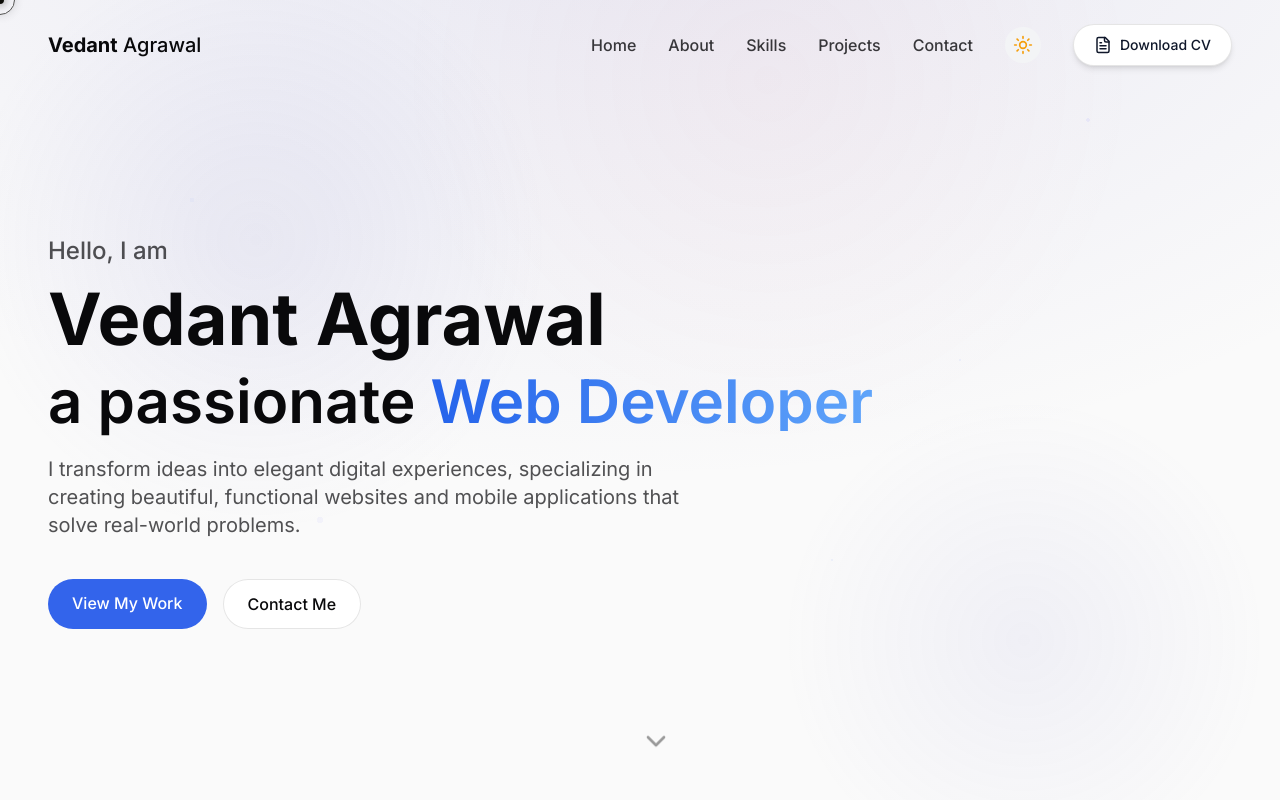
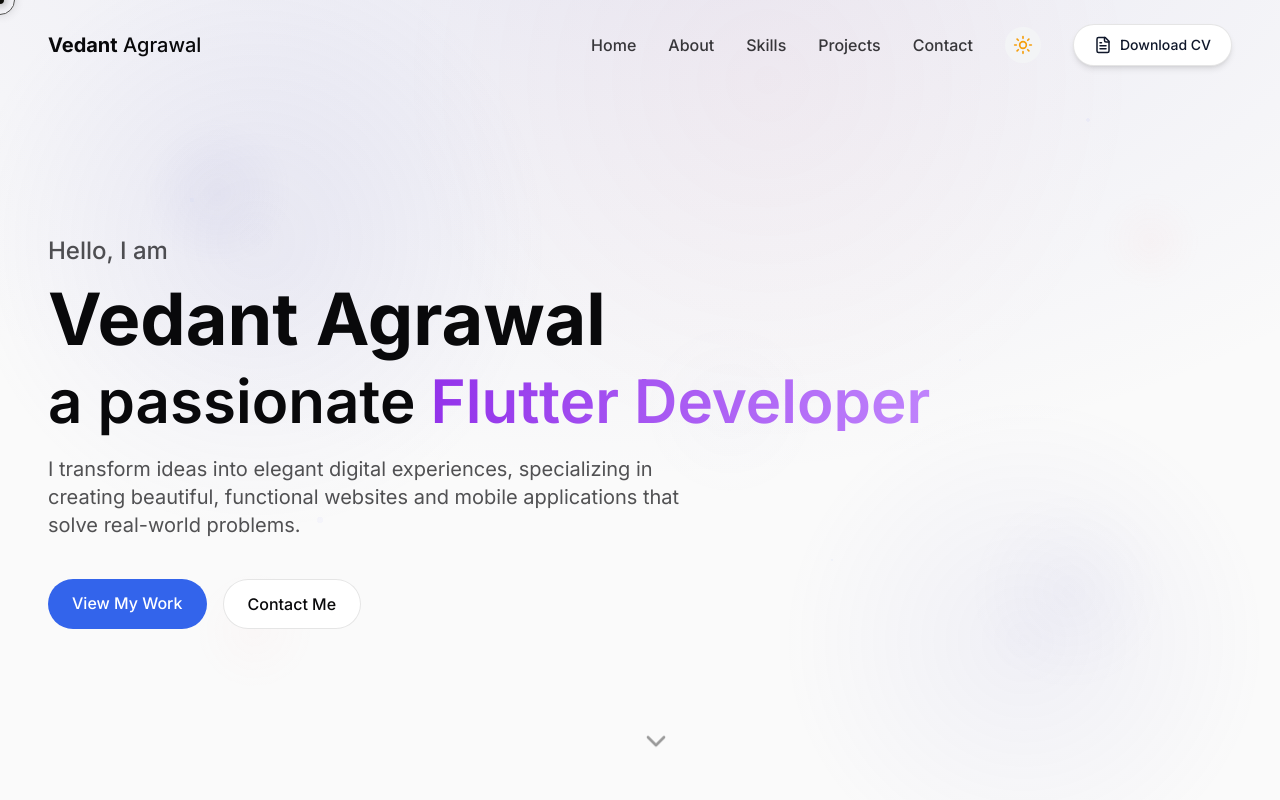
Before and after one commit to vedant022/vedant-portfolio, a React (Vite) app: page / in a window 1280 px wide. Shown: the top 800 px of the page. Built offline with nearby package versions, Linux system fonts and the light colour scheme.

Commit message:
Update animations and typewriter effect
- Updated animations in the project.
- Fixed issue with typewriter effect not changing texts.

```diff
--- a/src/components/About.tsx
+++ b/src/components/About.tsx
@@ -36,7 +36,7 @@ const About = () => {
     <section
       id="about"
       ref={sectionRef}
-      className="py-24 px-6 md:px-12 bg-portfolio-light-gray dark:bg-transparent relative overflow-hidden"
+      className="py-24 px-6 md:px-12 bg-white dark:bg-transparent dark:bg-opacity-5 relative overflow-hidden"
     >
       <div className="max-w-7xl mx-auto">
         {/* Section heading */}
@@ -83,6 +83,12 @@ const About = () => {
         </div>
       </div>
 
+      {/* Floating elements animation */}
+      <div className="floating-elements">
+        <div className="floating-element floating-element-1"></div>
+        <div className="floating-element floating-element-3" style={{ left: '70%', top: '60%' }}></div>
+      </div>
+
       {/* Background pattern */}
       <div className="absolute inset-0 -z-10 bg-[radial-gradient(circle_at_bottom_left,rgba(193,193,255,0.15),rgba(255,255,255,0))] dark:bg-[radial-gradient(circle_at_bottom_left,rgba(160,32,240,0.08),rgba(20,10,30,0))]"></div>
     </section>
--- a/src/components/Hero.tsx
+++ b/src/components/Hero.tsx
@@ -17,14 +17,14 @@ const Hero = () => {
 
   // Define the texts for the typewriter effect
   const typingTexts = [
-    "Web Developer",
-    "Flutter Developer"
+    "Flutter Developer",
+    "Web Developer"
   ];
 
   // Define color classes for each text
   const colorClasses = [
-    "text-gradient-blue",
-    "text-gradient-purple"
+    "text-gradient-purple",
+    "text-gradient-blue"
   ];
 
   return (
@@ -36,13 +36,13 @@ const Hero = () => {
       <div className="max-w-7xl w-full mx-auto flex flex-col justify-center py-20 mt-16">
         {/* Text content with animations */}
         <div className={`transition-all duration-1000 ease-out transform ${isVisible ? 'translate-y-0 opacity-100' : 'translate-y-8 opacity-0'}`}>
-          <h3 className="text-xl md:text-2xl font-medium text-foreground/70 mb-4 animate-fade-in">
+          <h3 className="text-xl md:text-2xl font-medium text-foreground/70 dark:text-white/70 mb-4 animate-fade-in">
             Hello, I am
           </h3>
-          <h1 className="text-4xl md:text-6xl lg:text-7xl font-bold leading-tight animate-fade-in">
+          <h1 className="text-4xl md:text-6xl lg:text-7xl font-bold leading-tight animate-fade-in dark:text-white">
             Vedant Agrawal
           </h1>
-          <h2 className="text-3xl md:text-5xl lg:text-6xl font-semibold mt-2 md:mt-4 animate-fade-in">
+          <h2 className="text-3xl md:text-5xl lg:text-6xl font-semibold mt-2 md:mt-4 animate-fade-in dark:text-white">
             a passionate{' '}
             <span className="relative">
               <TypewriterEffect
@@ -56,7 +56,7 @@ const Hero = () => {
           </h2>
 
           {/* Description */}
-          <p className="max-w-2xl mt-6 text-lg md:text-xl text-foreground/70 animate-fade-in animate-delay-200">
+          <p className="max-w-2xl mt-6 text-lg md:text-xl text-foreground/70 dark:text-white/70 animate-fade-in animate-delay-200">
             I transform ideas into elegant digital experiences, specializing in creating beautiful,
             functional websites and mobile applications that solve real-world problems.
           </p>
@@ -94,6 +94,15 @@ const Hero = () => {
 
       {/* Animated background elements */}
       <div className="absolute inset-0 -z-10 bg-[radial-gradient(ellipse_80%_80%_at_50%_-20%,rgba(120,119,198,0.15),rgba(255,255,255,0))]"></div>
+
+      {/* Floating elements animation */}
+      <div className="floating-elements">
+        <div className="floating-element floating-element-1"></div>
+        <div className="floating-element floating-element-2"></div>
+        <div className="floating-element floating-element-3"></div>
+        <div className="floating-element floating-element-4"></div>
+        <div className="floating-element floating-element-5"></div>
+      </div>
     </section>
   );
 };
--- a/src/components/Skills.tsx
+++ b/src/components/Skills.tsx
@@ -31,7 +31,7 @@ const Skills = () => {
     <section
       id="skills"
       ref={sectionRef}
-      className="py-24 px-6 md:px-12 bg-white dark:bg-transparent relative"
+      className="py-24 px-6 md:px-12 bg-white dark:bg-transparent dark:bg-opacity-5 relative"
     >
       <div className="max-w-7xl mx-auto">
         {/* Section heading */}
@@ -110,6 +110,12 @@ const Skills = () => {
         </div>
       </div>
 
+      {/* Floating elements animation */}
+      <div className="floating-elements opacity-30">
+        <div className="floating-element floating-element-2"></div>
+        <div className="floating-element floating-element-4" style={{ left: '75%', top: '25%' }}></div>
+      </div>
+
       {/* Background element */}
       <div className="absolute right-0 bottom-0 -z-10 w-1/2 h-1/2 bg-[radial-gradient(ellipse_at_center,rgba(120,119,198,0.1),rgba(255,255,255,0))] dark:bg-[radial-gradient(ellipse_at_center,rgba(160,32,240,0.08),rgba(20,10,30,0))]"></div>
     </section>
--- a/src/index.css
+++ b/src/index.css
@@ -81,7 +81,7 @@
     overflow-x: hidden;
   }
 
-  /* Animated background elements */
+  /* Animated background elements - replaced the vertical line with subtle gradient */
   body::before {
     content: "";
     position: fixed;
@@ -98,7 +98,7 @@
     animation: gradientShift 20s ease infinite alternate;
   }
 
-  /* Animated floating particles */
+  /* Animated floating particles - adjusted opacity and positions */
   body::after {
     content: "";
     position: fixed;
@@ -107,35 +107,35 @@
     top: 0;
     left: 0;
     background-image:
-      radial-gradient(circle at 85% 15%, rgba(150, 150, 255, 0.2) 2px, transparent 0),
-      radial-gradient(circle at 25% 65%, rgba(150, 150, 255, 0.12) 3px, transparent 0),
-      radial-gradient(circle at 65% 70%, rgba(120, 150, 255, 0.15) 1.5px, transparent 0),
-      radial-gradient(circle at 15% 25%, rgba(120, 150, 255, 0.1) 2.5px, transparent 0),
-      radial-gradient(circle at 75% 45%, rgba(150, 180, 255, 0.2) 1px, transparent 0);
+      radial-gradient(circle at 85% 15%, rgba(150, 150, 255, 0.15) 2px, transparent 0),
+      radial-gradient(circle at 25% 65%, rgba(150, 150, 255, 0.1) 3px, transparent 0),
+      radial-gradient(circle at 65% 70%, rgba(120, 150, 255, 0.12) 1.5px, transparent 0),
+      radial-gradient(circle at 15% 25%, rgba(120, 150, 255, 0.08) 2.5px, transparent 0),
+      radial-gradient(circle at 75% 45%, rgba(150, 180, 255, 0.15) 1px, transparent 0);
     background-size: 100% 100%;
     background-repeat: no-repeat;
     z-index: -1;
     pointer-events: none;
-    opacity: 0.6;
+    opacity: 0.5;
     animation: particlesFloat 25s linear infinite;
   }
 
   .dark body::before {
     background:
-      radial-gradient(circle at 20% 30%, rgba(160, 32, 240, 0.15) 0%, transparent 25%),
-      radial-gradient(circle at 80% 80%, rgba(120, 32, 200, 0.12) 0%, transparent 20%),
-      radial-gradient(circle at 60% 10%, rgba(200, 65, 245, 0.1) 0%, transparent 35%);
+      radial-gradient(circle at 20% 30%, rgba(160, 32, 240, 0.12) 0%, transparent 25%),
+      radial-gradient(circle at 80% 80%, rgba(120, 32, 200, 0.10) 0%, transparent 20%),
+      radial-gradient(circle at 60% 10%, rgba(200, 65, 245, 0.08) 0%, transparent 35%);
     animation: gradientShiftDark 20s ease infinite alternate;
   }
 
   .dark body::after {
     background-image:
-      radial-gradient(circle at 85% 15%, rgba(180, 130, 255, 0.25) 2px, transparent 0),
-      radial-gradient(circle at 25% 65%, rgba(160, 120, 255, 0.15) 3px, transparent 0),
-      radial-gradient(circle at 65% 70%, rgba(200, 140, 255, 0.2) 1.5px, transparent 0),
-      radial-gradient(circle at 15% 25%, rgba(140, 100, 255, 0.15) 2.5px, transparent 0),
-      radial-gradient(circle at 75% 45%, rgba(220, 180, 255, 0.25) 1px, transparent 0);
-    opacity: 0.4;
+      radial-gradient(circle at 85% 15%, rgba(180, 130, 255, 0.2) 2px, transparent 0),
+      radial-gradient(circle at 25% 65%, rgba(160, 120, 255, 0.12) 3px, transparent 0),
+      radial-gradient(circle at 65% 70%, rgba(200, 140, 255, 0.15) 1.5px, transparent 0),
+      radial-gradient(circle at 15% 25%, rgba(140, 100, 255, 0.1) 2.5px, transparent 0),
+      radial-gradient(circle at 75% 45%, rgba(220, 180, 255, 0.2) 1px, transparent 0);
+    opacity: 0.3;
   }
 
   html {
@@ -154,6 +154,9 @@
     0% {
       background-position: 0% 0%;
     }
+    50% {
+      background-position: 50% 50%;
+    }
     100% {
       background-position: 100% 100%;
     }
@@ -162,6 +165,9 @@
   @keyframes gradientShiftDark {
     0% {
       background-position: 0% 0%;
+    }
+    50% {
+      background-position: 50% 50%;
     }
     100% {
       background-position: 100% 100%;
@@ -172,8 +178,14 @@
     0% {
       background-position: 0% 0%;
     }
+    25% {
+      background-position: 3% 5%;
+    }
     50% {
       background-position: 5% 10%;
+    }
+    75% {
+      background-position: 3% 5%;
     }
     100% {
       background-position: 0% 0%;
@@ -196,12 +208,116 @@
     }
   }
 
-  /* Hero section */
+  /* Floating elements animation */
+  @keyframes float {
+    0% {
+      transform: translateY(0) translateX(0) rotate(0);
+    }
+    25% {
+      transform: translateY(-20px) translateX(10px) rotate(5deg);
+    }
+    50% {
+      transform: translateY(0) translateX(15px) rotate(0);
+    }
+    75% {
+      transform: translateY(20px) translateX(5px) rotate(-5deg);
+    }
+    100% {
+      transform: translateY(0) translateX(0) rotate(0);
+    }
+  }
+
+  /* Hero section with floating elements */
   .hero-section {
     position: relative;
     overflow: hidden;
   }
 
+  .floating-elements {
+    position: absolute;
+    top: 0;
+    left: 0;
+    width: 100%;
+    height: 100%;
+    pointer-events: none;
+    z-index: -1;
+  }
+
+  .floating-element {
+    position: absolute;
+    border-radius: 50%;
+    opacity: 0.2;
+  }
+
+  .floating-element-1 {
+    top: 15%;
+    left: 10%;
+    width: 150px;
+    height: 150px;
+    background: radial-gradient(circle, rgba(120, 119, 198, 0.3), transparent 70%);
+    animation: float 15s ease-in-out infinite;
+  }
+
+  .floating-element-2 {
+    top: 60%;
+    left: 75%;
+    width: 200px;
+    height: 200px;
+    background: radial-gradient(circle, rgba(120, 119, 198, 0.2), transparent 70%);
+    animation: float 18s ease-in-out infinite reverse;
+  }
+
+  .floating-element-3 {
+    top: 25%;
+    left: 85%;
+    width: 100px;
+    height: 100px;
+    background: radial-gradient(circle, rgba(255, 145, 145, 0.2), transparent 70%);
+    animation: float 12s ease-in-out infinite;
+    animation-delay: 2s;
+  }
+
+  .floating-element-4 {
+    top: 70%;
+    left: 15%;
+    width: 120px;
+    height: 120px;
+    background: radial-gradient(circle, rgba(255, 145, 145, 0.15), transparent 70%);
+    animation: float 20s ease-in-out infinite reverse;
+    animation-delay: 4s;
+  }
+
+  .floating-element-5 {
+    top: 40%;
+    left: 50%;
+    width: 180px;
+    height: 180px;
+    background: radial-gradient(circle, rgba(120, 119, 198, 0.1), transparent 70%);
+    animation: float 25s ease-in-out infinite;
+    animation-delay: 6s;
+  }
+
+  .dark .floating-element-1 {
+    background: radial-gradient(circle, rgba(160, 32, 240, 0.25), transparent 70%);
+  }
+
+  .dark .floating-element-2 {
+    background: radial-gradient(circle, rgba(120, 32, 200, 0.2), transparent 70%);
+  }
+
+  .dark .floating-element-3 {
+    background: radial-gradient(circle, rgba(200, 65, 245, 0.25), transparent 70%);
+  }
+
+  .dark .floating-element-4 {
+    background: radial-gradient(circle, rgba(180, 65, 245, 0.2), transparent 70%);
+  }
+
+  .dark .floating-element-5 {
+    background: radial-gradient(circle, rgba(160, 32, 240, 0.15), transparent 70%);
+  }
+
+  /* Hero section shine effect */
   .hero-section::after {
     content: "";
     position: absolute;
```
Also changed, not shown: src/components/Projects.tsx (+14 -5 lines).
